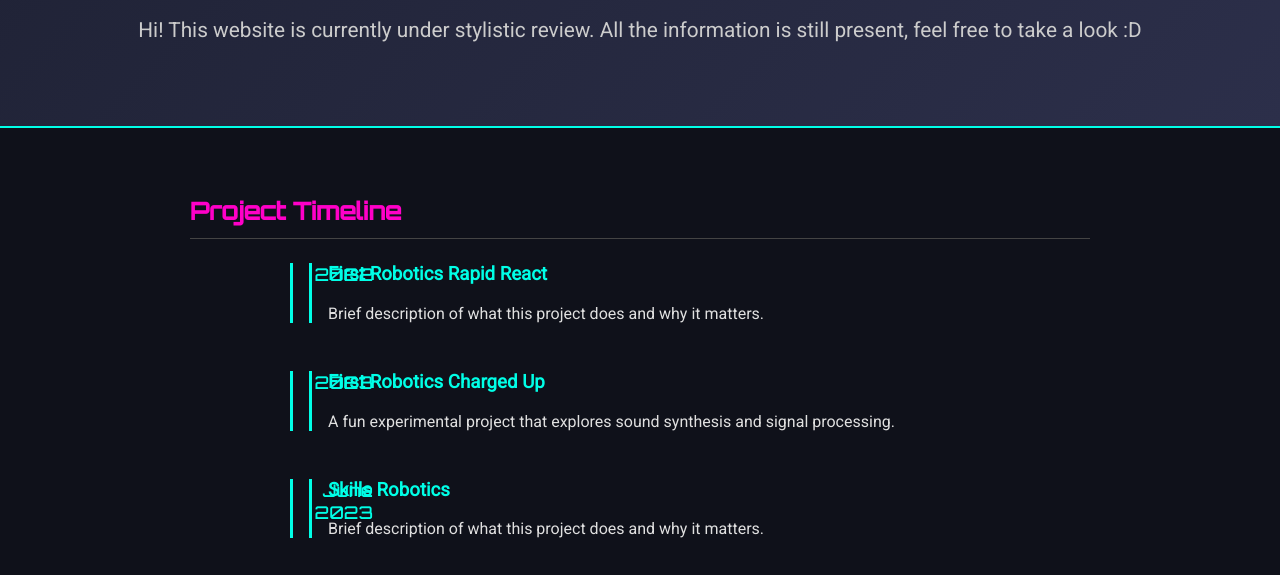
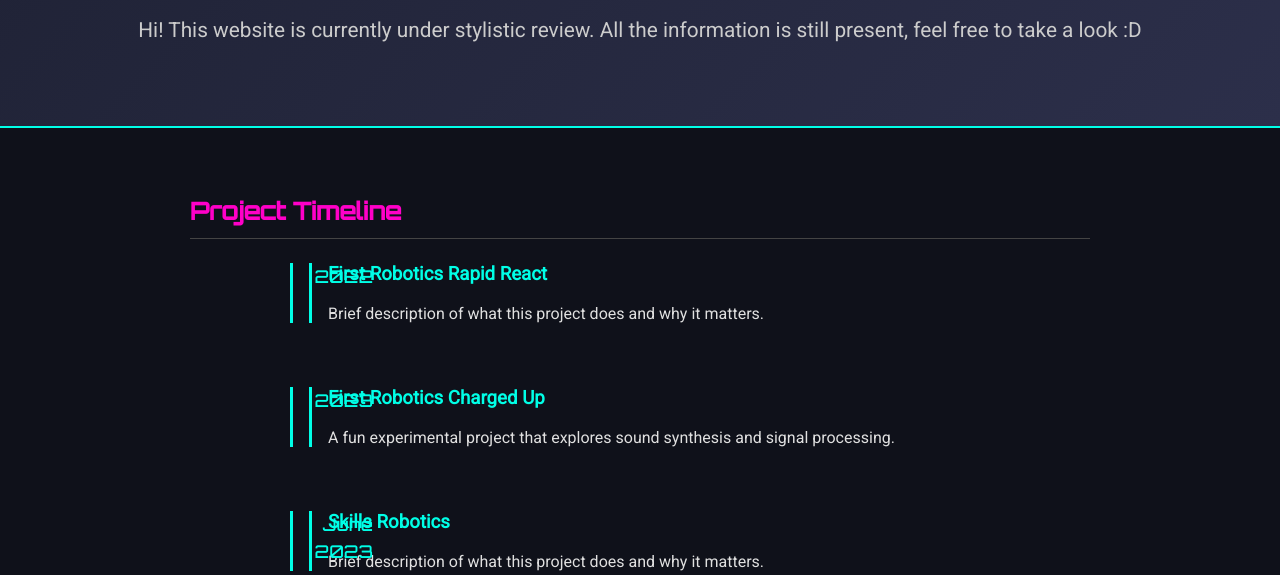
Before and after one commit to pariaamini/pariaamini.github.io, a plain HTML site: page index.html in a window 1280 px wide. Shown: the part 225-800 px from the top of the page. Drawn offline with Linux system fonts and the light colour scheme.

Commit message:
omg why does this work

```diff
--- a/index.html
+++ b/index.html
@@ -77,12 +77,14 @@
 
     .timeline-entry {
       position: relative;
-      margin-bottom: 3em;
+      margin-bottom: 4em;
+      /* increased spacing */
       padding-left: 1em;
       border-left: 3px solid #00ffe7;
       transition: transform 0.3s ease;
+      min-height: 60px;
+      /* ensures enough height for the date */
     }
-
 
     .timeline-entry:hover {
       transform: translateX(5px);
@@ -97,7 +99,9 @@
       font-size: 1.1em;
       width: 80px;
       text-align: right;
+      line-height: 1.5;
     }
+
 
     .timeline-content {
       border-left: 3px solid #00ffe7;
```
